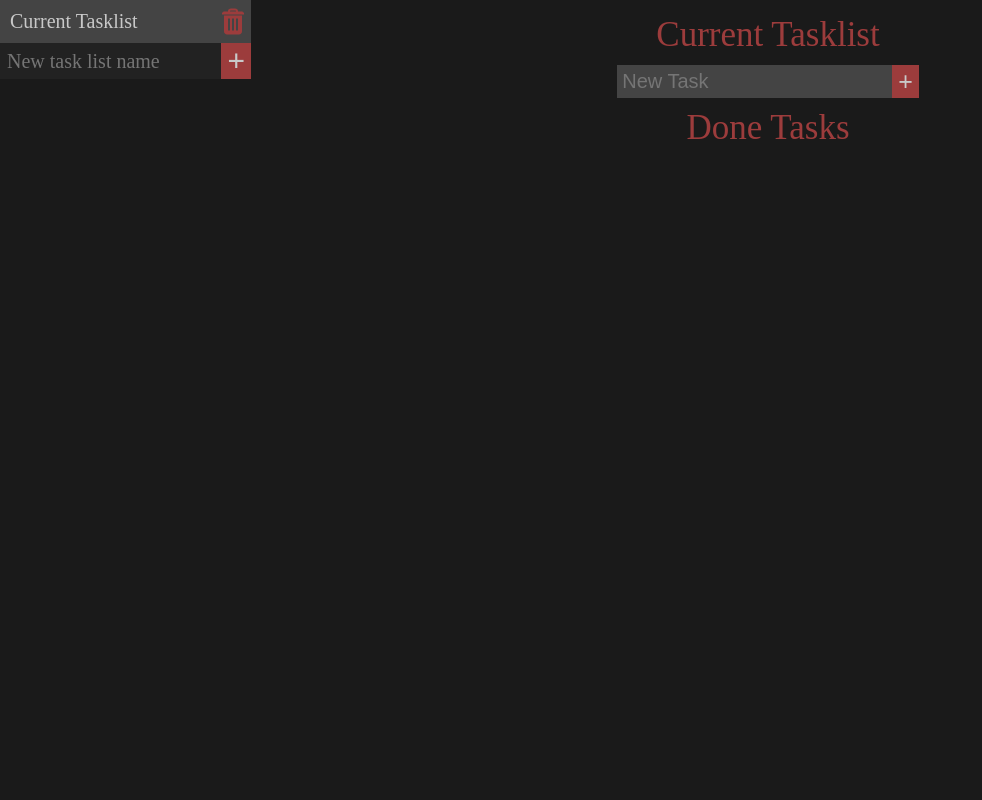
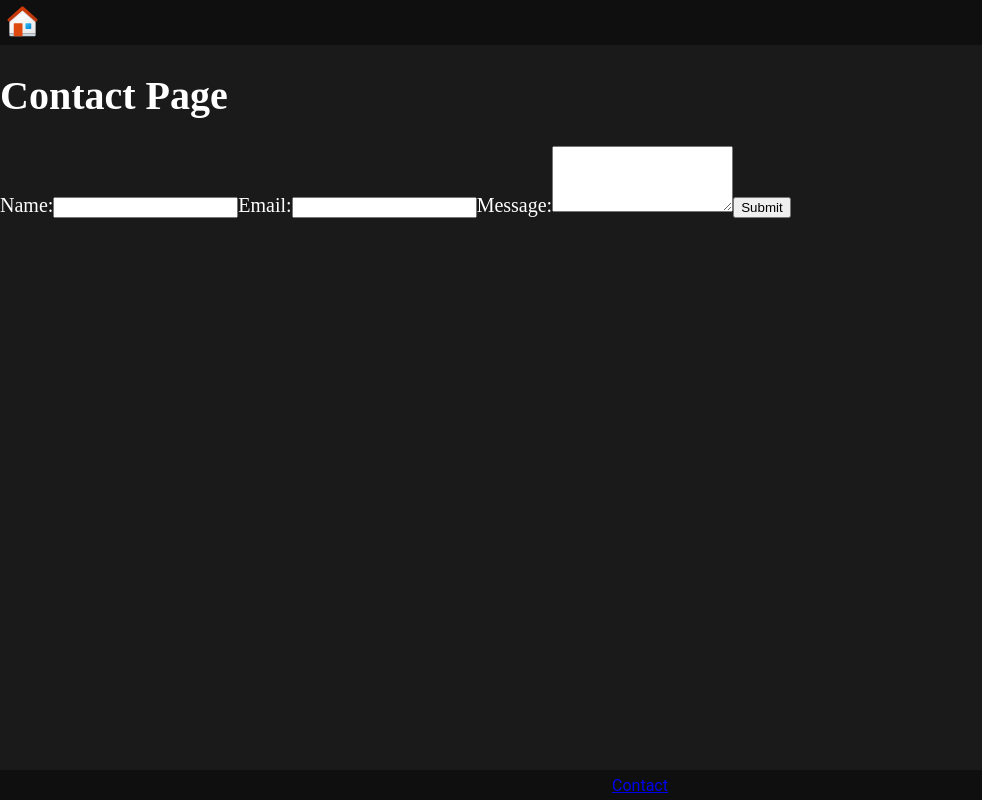
Before and after one commit to hphph/task-manager, a React (Vite) app: page /contact in a window 1280 px wide. Shown: the whole page, without its empty margins (0-982 px from the left). Built offline with nearby package versions, Linux system fonts and the light colour scheme.

Commit message:
Added routing

```diff
--- a/package.json
+++ b/package.json
@@ -11,7 +11,8 @@
   },
   "dependencies": {
     "react": "^18.3.1",
-    "react-dom": "^18.3.1"
+    "react-dom": "^18.3.1",
+    "react-router-dom": "^6.24.0"
   },
   "devDependencies": {
     "@types/react": "^18.3.3",
--- a/src/App.css
+++ b/src/App.css
@@ -18,14 +18,14 @@ body {
 	grid-column: 1;
 	display: flex;
 	flex-direction: column;
-	padding-right: 5px;
+	background-color: #161616;
 }
 
 @media only screen and (max-width: 768px) {
 	.task-page {
 		display: flex;
 		flex-direction: column;
-		justify-content: center;
+		justify-content: flex-start;
 	}
 
 	.task-list-side-bar {
@@ -221,3 +221,31 @@ body {
 	text-decoration: line-through;
 	color: #444444;
 }
+
+.top-header {
+	background-color: #0f0f0f;
+	height: 45px;
+}
+
+.header-home-icon {
+	padding: 5px;
+	width: 35px;
+}
+
+.page {
+	margin: 0;
+	min-height: 100vh;
+	display: grid;
+	grid-template-rows: auto 1fr auto;
+}
+
+.bottom-footer {
+	height: 30px;
+	background-color: #0f0f0f;
+	display: flex;
+	font-size: 16px;
+	color: #444444;
+	justify-content: center;
+	font-family: 'Roboto', sans-serif;
+	align-items: center;
+}
--- a/src/App.tsx
+++ b/src/App.tsx
@@ -1,9 +1,10 @@
 import './App.css'
 import TaskListsSideBar from './TaskListsSideBar';
 import TaskList from './TaskList';
+import Contact from './Contact';
 import { TaskListProps } from './TaskList';
-import { useState } from 'react';
-
+import { useEffect, useState } from 'react';
+import { BrowserRouter, Link, Route, Routes } from 'react-router-dom';
 
 function App(): JSX.Element {
 	const [currentTaskListId, setCurrentTaskListId] = useState<number>(1);
@@ -48,11 +49,15 @@ function App(): JSX.Element {
 		setTaskLists(updatedTaskLists);
 	}
 
+
+
 	return (
-		<div className='task-page'>
-			<TaskListsSideBar onTaskListSideBarClick={changeCurrentTaskList} addNewTaskList={addNewTaskList} taskLists={taskLists} removeTaskList={removeTaskList}/>
-			<TaskList name={currentTaskListState.name} tasks={currentTaskListState.tasks} id={currentTaskListState.id} key={currentTaskListState.id} onTaskListUpdate={onTaskListUpdate}/>
-		</div>
+		<>
+			<div className='task-page'>
+				<TaskListsSideBar onTaskListSideBarClick={changeCurrentTaskList} addNewTaskList={addNewTaskList} taskLists={taskLists} removeTaskList={removeTaskList}/>
+				<TaskList name={currentTaskListState.name} tasks={currentTaskListState.tasks} id={currentTaskListState.id} key={currentTaskListState.id} onTaskListUpdate={onTaskListUpdate}/>
+			</div>
+		</>
 	)
 }
 
--- /dev/null
+++ b/src/Contact.tsx
@@ -0,0 +1,21 @@
+function Contact() {
+    return (
+        <div>
+            <h1>Contact Page</h1>
+            <form>
+                <label htmlFor="name">Name:</label>
+                <input type="text" id="name" name="name" />
+
+                <label htmlFor="email">Email:</label>
+                <input type="email" id="email" name="email" />
+
+                <label htmlFor="message">Message:</label>
+                <textarea id="message" name="message" rows={4} />
+
+                <button type="submit">Submit</button>
+            </form>
+        </div>
+    );
+}
+
+export default Contact;
--- /dev/null
+++ b/src/Layout.tsx
@@ -0,0 +1,29 @@
+import { BrowserRouter, Link, Route, Routes } from "react-router-dom";
+import Contact from "./Contact";
+import App from "./App";
+import './App.css';
+
+function Layout() {
+    return (
+    <>
+        <BrowserRouter>
+            <div className='page'>
+                <header className='top-header'>
+					<Link to="/" className='home-link'>
+                        <img src='src/icons/home.svg' alt='Home' className='header-home-icon'></img>
+                    </Link>
+                </header>
+                <Routes>
+                    <Route path="/" element={<App />}/>
+                    <Route path="/contact" element={<Contact />}/>
+                </Routes>
+                <footer className='bottom-footer'>
+					<Link to="/contact" className='contact-link'>Contact</Link>
+			    </footer>
+            </div>
+        </BrowserRouter>
+    </>
+    );
+}
+
+export default Layout;
--- a/src/main.tsx
+++ b/src/main.tsx
@@ -1,9 +1,10 @@
 import React from 'react'
 import ReactDOM from 'react-dom/client'
 import App from './App.tsx'
+import Layout from './Layout.tsx'
 
 ReactDOM.createRoot(document.getElementById('root')!).render(
 	<React.StrictMode>
-		<App />
+		<Layout />
 	</React.StrictMode>,
 )
```
Also changed, not shown: src/icons/home.svg (added), 1 other file (tests, documents, lock files or other folders).
